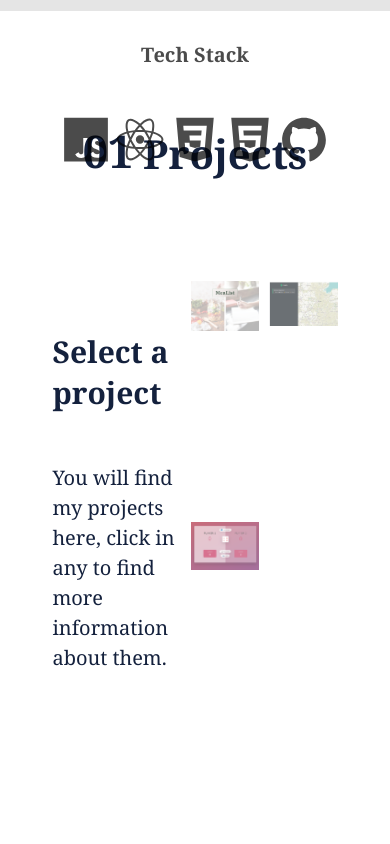
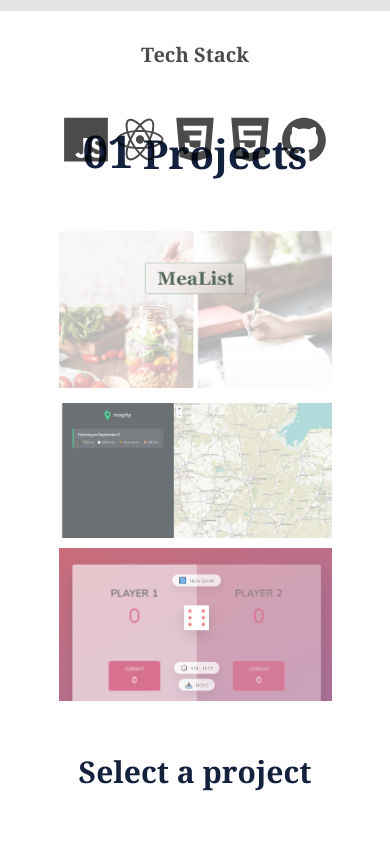
Before and after one commit to Joao-Matias/my-cv, a React (Create React App) app: page / in a window 390 px wide. Shown: the part 1080-1924 px from the top of the page. Built offline with nearby package versions, Linux system fonts and the light colour scheme.

Commit message:
Projects media queries done

```diff
--- a/src/components/landing/landing.module.css
+++ b/src/components/landing/landing.module.css
@@ -92,6 +92,10 @@
   .landingJobTech {
     width: 70%;
   }
+
+  .landingJobTechLogos {
+    width: 5.5rem;
+  }
 }
 
 @media (max-width: 48em) {
@@ -165,6 +169,9 @@
     text-align: center;
   }
 
+  .landingJobTech {
+    width: 100%;
+  }
   .landingJobTechLogos {
     width: 5rem;
   }
--- a/src/components/nav/nav.module.css
+++ b/src/components/nav/nav.module.css
@@ -160,7 +160,7 @@
 
 .landingNavMenuListMobileHidden {
   list-style-type: none;
-  transform: translateY(100%);
+  transform: translate(150%, 100%);
   transition: all 0.5s;
   z-index: 1;
   opacity: 0;
--- a/src/components/prjects/projects.component.jsx
+++ b/src/components/prjects/projects.component.jsx
@@ -1,17 +1,17 @@
-import React, { useState } from 'react';
-import { Link } from 'react-router-dom';
+import React, { useState } from "react";
+import { Link } from "react-router-dom";
 
-import style from './projects.module.css';
-import getProjectsOptions from '../../services/get-projects-options';
+import style from "./projects.module.css";
+import getProjectsOptions from "../../services/get-projects-options";
 
-import gitLogo from '../../img/logo-github.svg';
+import gitLogo from "../../img/logo-github.svg";
 
 const Projects = () => {
   const [selectedPrj, setSelectedPrj] = useState({
-    id: 'initial',
-    title: 'Select a project',
+    id: "initial",
+    title: "Select a project",
     description:
-      'You will find my projects here, click in any to find more information about them.',
+      "You will find my projects here, click in any to find more information about them.",
   });
 
   const id = Date.now();
@@ -21,28 +21,28 @@ const Projects = () => {
   return (
     <section className={style.projectsContainer}>
       <div className={style.projectsContainerHeader}>
-        <h1 className={style.projectsContainerNumeral}>01</h1>
-        <h1 className={style.projectsContainerTitle}> Projects</h1>
+        <h2 className={style.projectsContainerNumeral}>01</h2>
+        <h2 className={style.projectsContainerTitle}> Projects</h2>
       </div>
       <section className={style.projectCont}>
         <div key={id} className={style.projectTextBox}>
           <div className={style.projectTextCont}>
             <div className={style.projectTextTitleCont}>
-              {selectedPrj.id === 'initial' ? (
+              {selectedPrj.id === "initial" ? (
                 <div>
-                  <h2 className={style.projectTextTitle}>
+                  <h3 className={style.projectTextTitle}>
                     {selectedPrj.title}
-                  </h2>
+                  </h3>
                 </div>
               ) : (
                 <Link
                   className={style.projectButtonCont}
                   to={selectedPrj.link}
-                  target='_blank'
+                  target="_blank"
                 >
-                  <h2 className={style.projectTextTitle}>
+                  <h3 className={style.projectTextTitle}>
                     {selectedPrj.title}
-                  </h2>
+                  </h3>
                 </Link>
               )}
             </div>
@@ -54,22 +54,22 @@ const Projects = () => {
           </div>
           <div className={style.projectLinkCont}>
             {!selectedPrj.git ? (
-              ''
+              ""
             ) : (
               <>
                 <div className={style.projectGitCont}>
-                  <Link to={selectedPrj.git} target='_blank'>
+                  <Link to={selectedPrj.git} target="_blank">
                     <img
                       className={style.projectGit}
                       src={gitLogo}
-                      alt='Git Logo'
+                      alt="Git Logo"
                     />
                   </Link>
                 </div>
                 <Link
                   className={style.projectVisitBox}
                   to={selectedPrj.git}
-                  target='_blank'
+                  target="_blank"
                 >
                   <p className={style.projectVisit}>
                     Go to {selectedPrj.title}
--- a/src/components/prjects/projects.module.css
+++ b/src/components/prjects/projects.module.css
@@ -52,6 +52,8 @@
   margin-bottom: 5rem;
 
   animation: rollOut 0.5s ease-in-out;
+
+  gap: 3rem;
 }
 
 @keyframes rollOut {
@@ -120,7 +122,7 @@
   display: flex;
   flex-direction: row;
 
-  width: 80%;
+  width: 50%;
 
   align-items: center;
 
@@ -199,3 +201,79 @@
 .projectVisitBox {
   text-decoration: none;
 }
+
+@media (max-width: 90em) {
+  .projectLinkCont {
+    width: 70%;
+  }
+}
+
+@media (max-width: 64em) {
+  .projectsContainer {
+    width: 90%;
+    height: auto;
+  }
+
+  .projectImgsBox {
+    display: flex;
+    flex-direction: column;
+  }
+
+  .projectTextBox {
+    gap: 3rem;
+  }
+}
+
+@media (max-width: 48em) {
+  .projectCont {
+    flex-direction: column-reverse;
+    margin-top: 5rem;
+  }
+
+  .projectImgsBox {
+    width: 70%;
+    display: flex;
+    flex-direction: column;
+  }
+
+  .projectsContainer {
+    width: 100%;
+    height: auto;
+  }
+
+  .projectTextBox {
+    width: 90%;
+    gap: 3rem;
+  }
+
+  .projectLinkCont {
+    width: 60%;
+  }
+}
+
+@media (max-width: 23.44em) {
+  .projectsContainer {
+    width: 100%;
+    height: auto;
+  }
+
+  .projectCont {
+    flex-direction: column-reverse;
+    margin-top: 5rem;
+  }
+
+  .projectTextBox {
+    width: 90%;
+    gap: 3rem;
+  }
+
+  .projectImgsBox {
+    width: 90%;
+    display: flex;
+    flex-direction: column;
+  }
+
+  .projectLinkCont {
+    width: 70%;
+  }
+}
```
